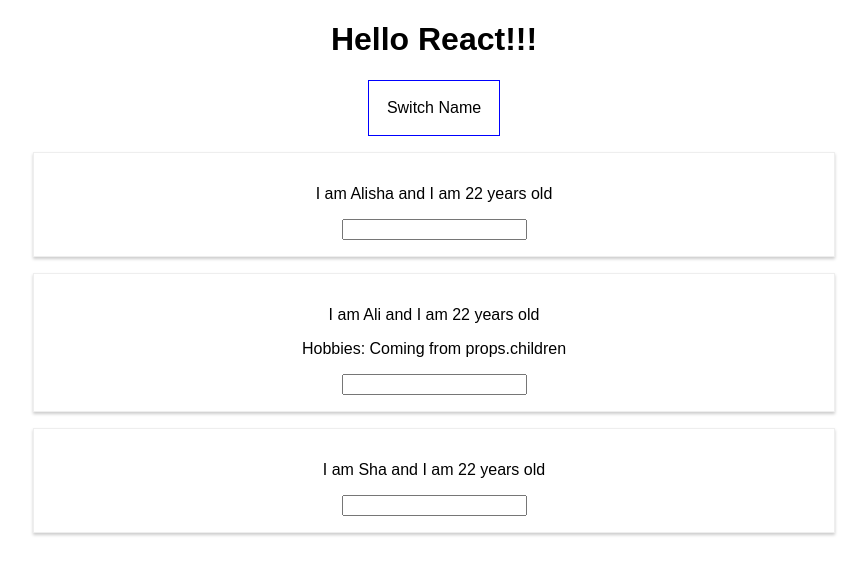
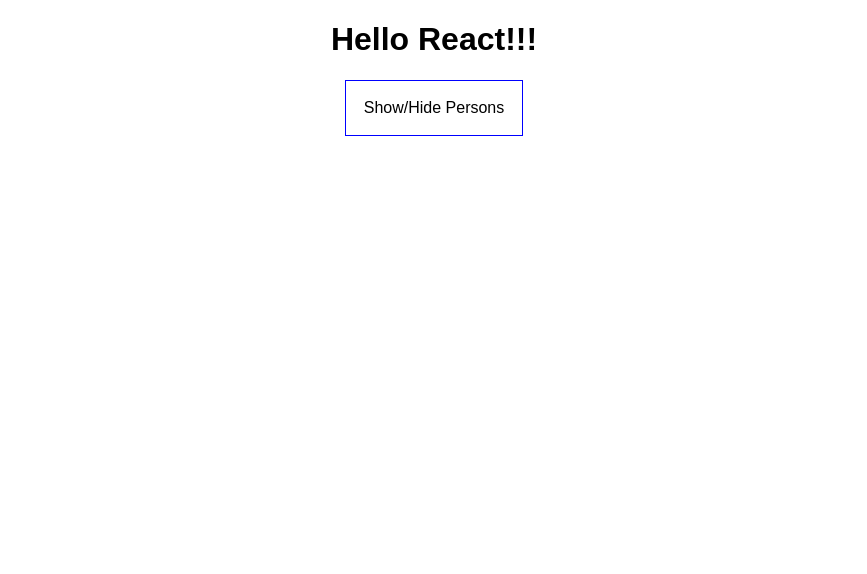
Before and after one commit to alishavirani/react-basic-app, a React (Create React App) app: page / in a window 1280 px wide. Shown: the top 574 px of the page, without its empty margins (206-1073 px from the left). Built offline with nearby package versions, Linux system fonts and the light colour scheme.

Commit message:
Added deleteHandler

```diff
--- a/src/App.js
+++ b/src/App.js
@@ -6,30 +6,40 @@
 
   state = {
     persons: [
-      {name: "Alisha", age: 22},
-      {name: "Ali", age: 22},
-      {name: "Sha", age: 22}
-    ]
+      {id:'xgfcvbhnj',name: "Alisha", age: 22},
+      {id: 'cgvhbjnnm',name: "Ali", age: 22},
+      {id: 'ghkjlhjkm',name: "Sha", age: 22}
+    ],
+    showPersons: false
   }
 
-  switchNameHandler = (newName) => {
-    //DONT DO THIS this.state.persons[0].name = "Alisha Virani"
+  nameChangedHandler = (event, personId) => {
+    const personIndex = this.state.persons.findIndex((p) => {
+      return p.id === personId;
+    });
 
-    this.setState({persons: [
-      {name: newName, age: 22},
-      {name: "Alisha", age: 22},
-      {name: "Virani", age: 22}
-    ]})
+    const person = {
+      ...this.state.persons[personIndex]
+    };
+
+    person.name = event.target.value;
+
+    const persons = [...this.state.persons];
+    persons[personIndex] = person;
+
+    this.setState({persons:persons});
   }
 
-  changeNameHandler = (event) => {
-    //DONT DO THIS this.state.persons[0].name = "Alisha Virani"
+  togglePersonsHandler = () => {
+    const doesShow = this.state.showPersons;
+    this.setState({showPersons: !doesShow});
+  }
 
-    this.setState({persons: [
-      {name: "Alisha Virani", age: 22},
-      {name: event.target.value, age: 22},
-      {name: "Virani", age: 22}
-    ]})
+
+  deletePersonHandler = (personIndex) => {
+    const persons = [...this.state.persons]
+    persons.splice(personIndex, 1);
+    this.setState({persons: persons});
   }
 
   render() {
@@ -40,22 +50,36 @@
       border: '1px solid blue',
       padding: '18px',
       cursor: 'pointer'
+    };
+
+    let persons = null;
+
+    if (this.state.showPersons) {
+      persons = (
+        <div>
+          {this.state.persons.map((person, personIndex) => {
+            return (
+              <Person
+                click={() => {this.deletePersonHandler(personIndex)}}
+                name={person.name}
+                age={person.age}
+                key={person.id}
+                changed={(event) => {this.nameChangedHandler(event, person.id)}}/>
+            )
+          })}
+        </div>
+      )
     }
 
     return (
       <div className="App">
         <h1>Hello React!!!</h1>
+
         <button
           style={style}
-          onClick={() => this.switchNameHandler("ABC")}>Switch Name</button>
-        <Person name={this.state.persons[0].name} age={this.state.persons[0].age}/>
-        <Person
-          name={this.state.persons[1].name}
-          age={this.state.persons[1].age}
-          click={this.switchNameHandler.bind(this, "PQR")}
-          changed={this.changeNameHandler}
-          >Hobbies: Coming from props.children</Person>
-        <Person name={this.state.persons[2].name} age={this.state.persons[2].age}/>
+          onClick={this.togglePersonsHandler}>Show/Hide Persons
+        </button>
+        {persons}
       </div>
     );
   }
```
